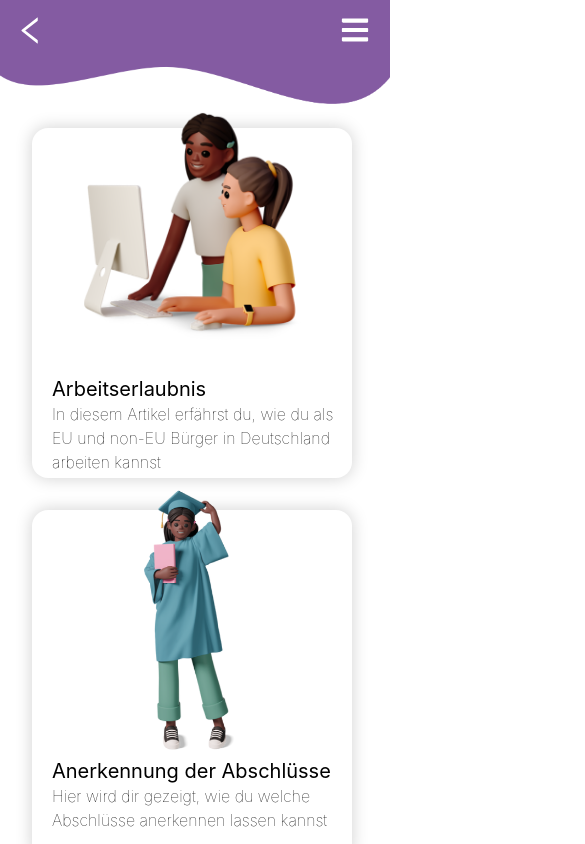
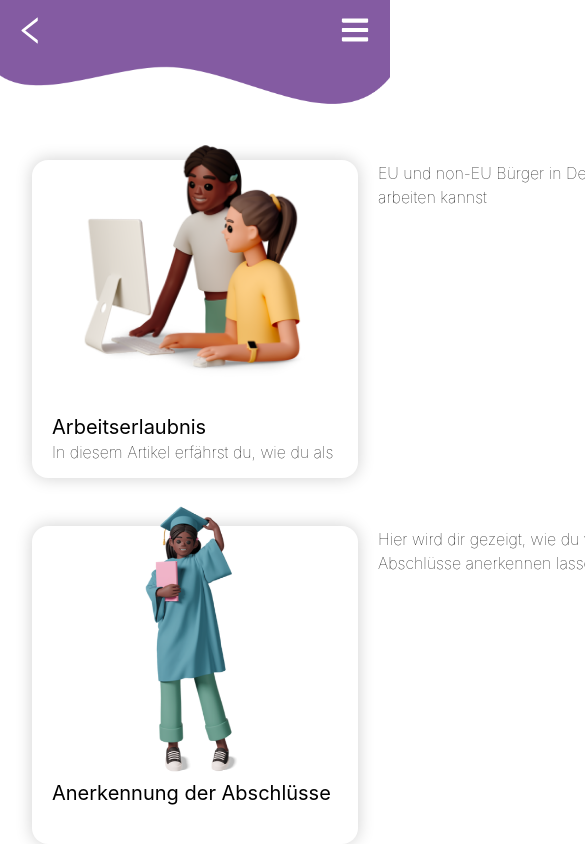
Before and after one commit to xSilentStorm313/Projekt-Web, a React (Create React App) app in the folder webapp/: page /start in a window 390 px wide. Shown: the top 844 px of the page, 585 px wide, since content can reach past the window. Built offline with nearby package versions, Linux system fonts and the light colour scheme.

Commit message:
Hauptseite responsive

```diff
--- a/webapp/src/Grün/Hauptseitegrün.css
+++ b/webapp/src/Grün/Hauptseitegrün.css
@@ -25,16 +25,15 @@
 
 .buttonbeitraggrün {
   background-color:white;
-  height: 21.875rem;
-  width: 20rem;
+  height: 19.875rem;
   margin: 1rem 2rem;
   box-shadow: 0 0  1rem 0.063rem rgb(213, 213, 213);
   border-radius: 1rem;
   font-size: 1.25rem;
   margin-top: 2rem;
-  display: block;
+  display: inline-block;
   color: black;
-  padding: 1rem;
+  column-width: 14rem;
 }
 
 .abstand {
@@ -96,7 +95,7 @@ span {
   top: 0.313rem;
   right: 0.313rem;
   bottom: 0.313rem;
-  width: 24.375rem;
+  width: 100%;
   background: #669F98;
   box-shadow: 0.125rem 0 0.188rem rgba(0, 0, 0, 0.1);
   transform: translateX(100%);
--- a/webapp/src/Lila/Hauptseitelila.css
+++ b/webapp/src/Lila/Hauptseitelila.css
@@ -17,19 +17,17 @@
   justify-content: center;
 }
 
-
 .buttonbeitrag {
   background-color: white;
-  height: 21.875rem;
-  width: 20rem;
+  height: 19.875rem;
   margin: 1rem 2rem;
   box-shadow: 0 0 1rem 0.063rem rgb(213, 213, 213);
   border-radius: 1rem;
   font-size: 1.25rem;
   margin-top: 2rem;
-  display: block;
+  display: inline-block;
   color: black;
-
+  column-width: 14rem;
 }
 
 .abstand{
@@ -37,13 +35,13 @@
 }
 
 img{
-  height: 6.25rem;
-  width: 6.25rem;
+  height: 5.25rem;
+  width: 5.25rem;
 }
 
-.beschreibung{
+.beschreibung{ /* mach nichts? */
   text-align: left;
-  font-weight: lighter;
+  font-weight: bold;
   line-height: 0.063rem;
   font-family: 'Inter', sans-serif;
   font-size: 1rem;
@@ -87,7 +85,7 @@ span{
   top: 0.313rem;
   right: 0.313rem;
   bottom: 0.313rem;
-  width: 24.375rem;
+  width: 100%;
   background: rgb(132, 91, 162);
   box-shadow: 0.125rem 0 0.188rem rgba(0, 0, 0, 0.1);
   transform: translateX(100%);
@@ -124,11 +122,12 @@ span{
 }
 
 .titlebarhauptseite {
-  position: fixed;
+  position: absolute;
   top: 0;
   left: 0;
   width: 100%;
   z-index: 1000;
+  background-size: cover;
 }
 
 .titlebarhauptseite img{
```
